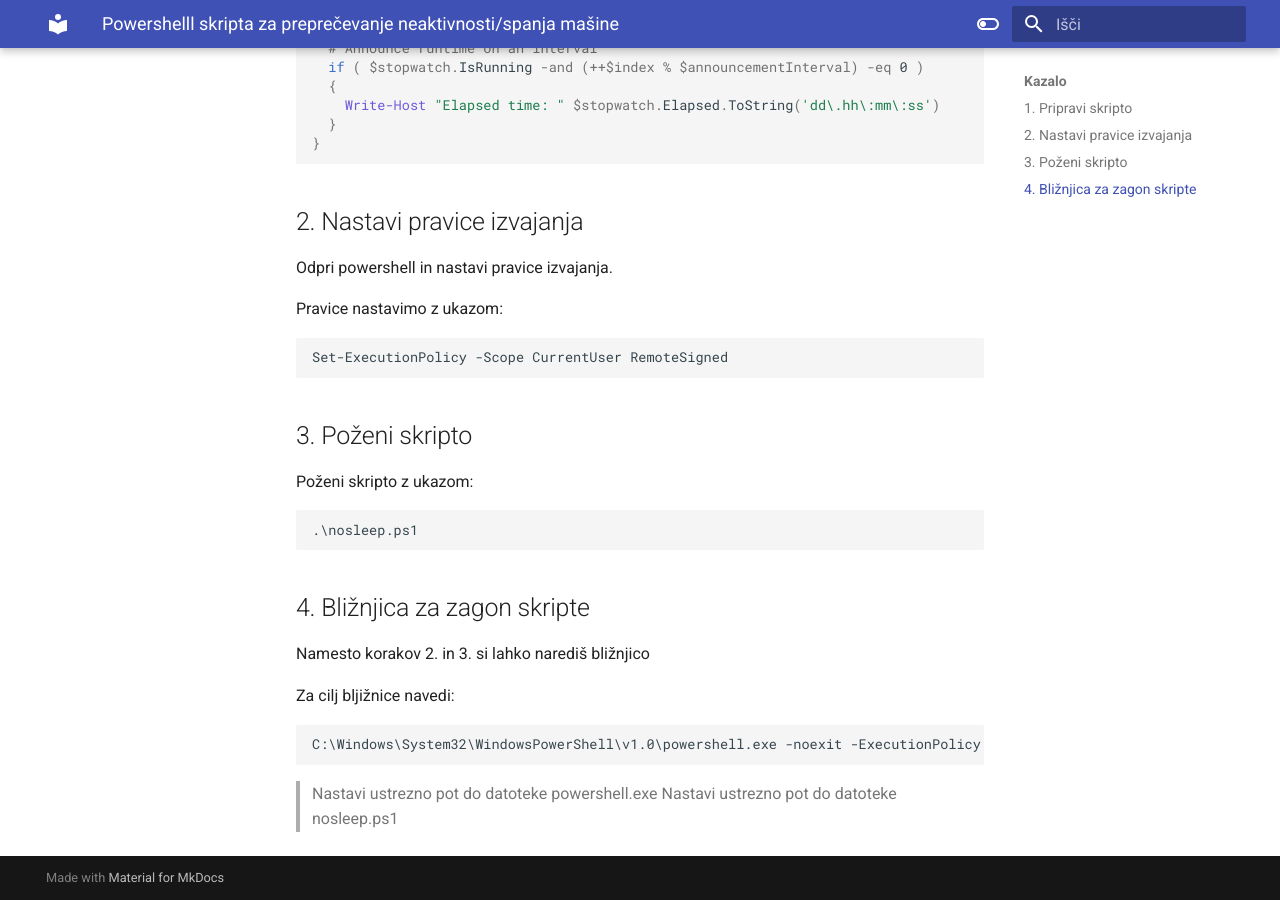
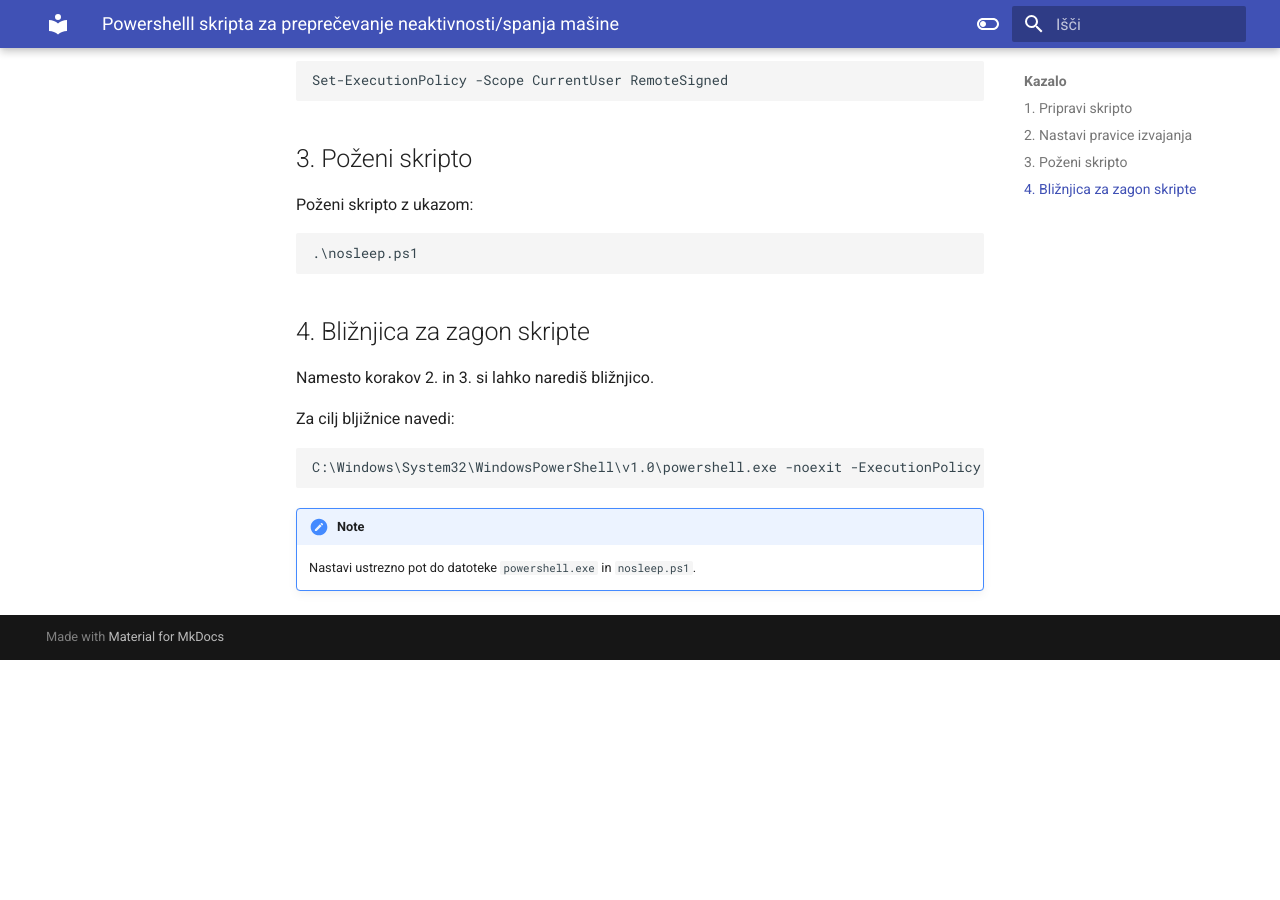
Before and after one commit to jferjan/jferjan.github.io, an MkDocs documentation site: the page built from docs/zapisi/no_sleep.md, in a window 1280 px wide and 900 px high, scrolled down 1370 px. Built offline with MkDocs 1.6.1 and Material for MkDocs 9.7.7, drawn with Linux system fonts in a browser that asks for light colours; comment, search, counter and statistics services are not loaded; after the commit the page ends 2030 px from its top, so only the background shows below that; some of the changed text lies outside the part shown.

Commit message:
Posodobljeni zapisi

```diff
--- a/docs/zapisi/no_sleep.md
+++ b/docs/zapisi/no_sleep.md
@@ -83,11 +70,12 @@ Poženi skripto z ukazom:
 
 ## 4. Bližnjica za zagon skripte
 
-Namesto korakov 2. in 3. si lahko narediš bližnjico
+Namesto korakov 2. in 3. si lahko narediš bližnjico.
 
 Za cilj bljižnice navedi:
 
     C:\Windows\System32\WindowsPowerShell\v1.0\powershell.exe -noexit -ExecutionPolicy Bypass -File C:\Users\username\NoSleep\nosleep.ps1
 
-  > Nastavi ustrezno pot do datoteke powershell.exe
-  > Nastavi ustrezno pot do datoteke nosleep.ps1
+!!! note
+
+    Nastavi ustrezno pot do datoteke `powershell.exe` in `nosleep.ps1`.
```
Also changed, not shown: other parts of docs/zapisi/no_sleep.md (+0 -13 lines), docs/zapisi/prvi_zapis.md (+1 -1 lines).
